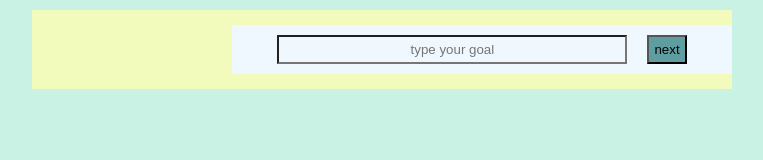
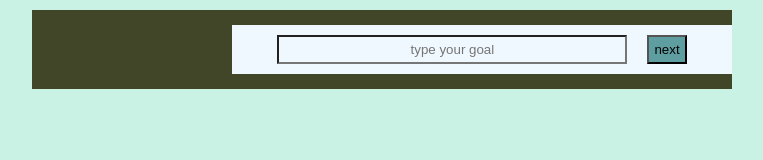
Before and after one commit to kishorekumar-kp/practices, a plain HTML site: page createElement/create.html in a window 1280 px wide. Shown: the whole page, without its empty margins (278-1041 px from the left). Drawn offline with Linux system fonts and the light colour scheme.

Commit message:
color changes

```diff
--- a/createElement/create.css
+++ b/createElement/create.css
@@ -5,7 +5,7 @@
 }
 
 body{
-    background-color: rgb(242, 251, 187);
+    background-color: rgb(66, 70, 41);
     justify-content: center;
     justify-items: center;
     width: 700px;
```
